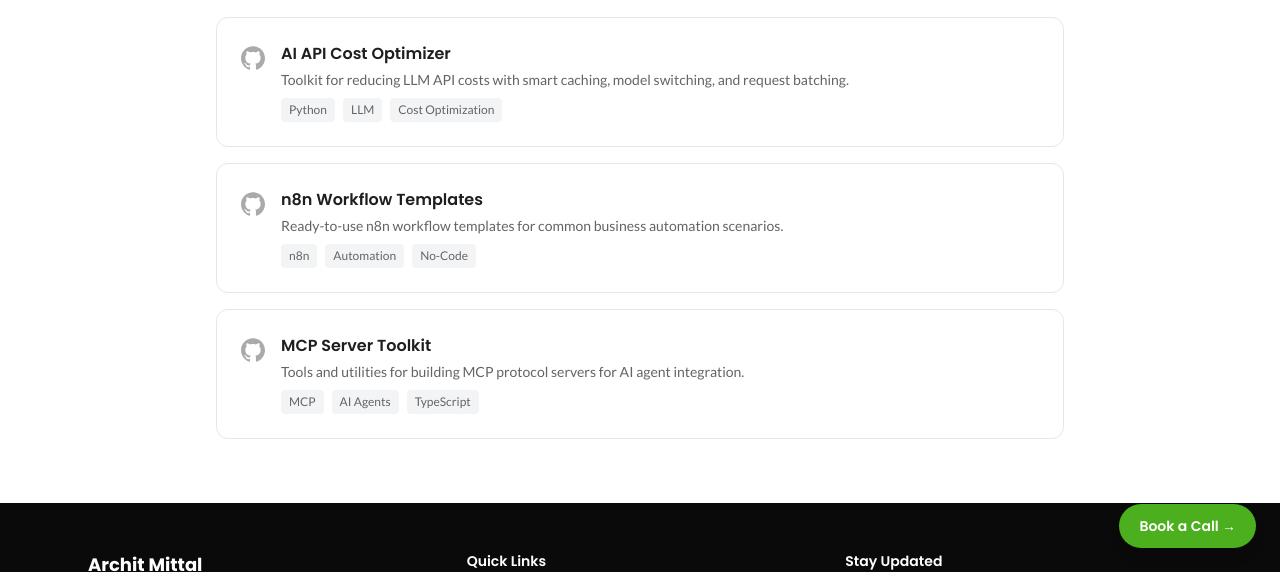
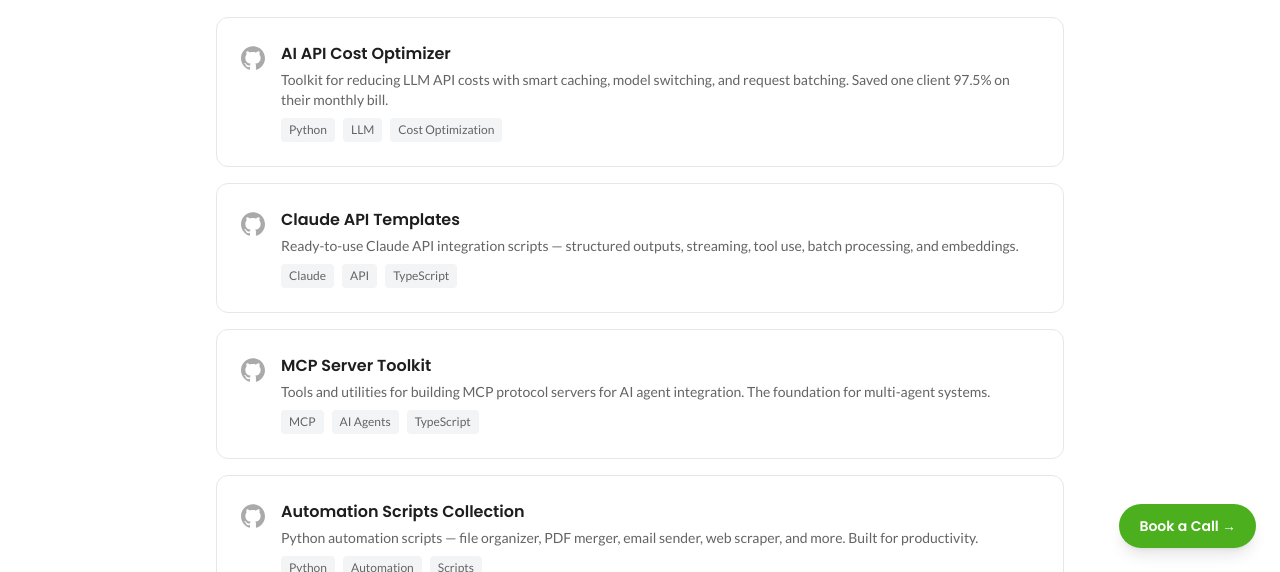
Before and after one commit to archit-akg13/architmittal.com, a Next.js app: page /tools in a window 1280 px wide. Shown: the part 228-800 px from the top of the page. Built offline with nearby package versions, Linux system fonts and the light colour scheme; no server answers.

Commit message:
Update tools metadata and add new automation scripts

```diff
--- a/app/tools/page.tsx
+++ b/app/tools/page.tsx
@@ -3,27 +3,33 @@
 
 export const metadata: Metadata = {
   title: 'Tools',
-  description: 'Open source automation tools and templates by Archit Mittal. GitHub repos, n8n workflows, and more.',
+  description: 'Open source AI and automation tools by Archit Mittal. Trading analysis, AI agents, Claude API templates, and more.',
 }
 
 const TOOLS = [
   {
     name: 'AI API Cost Optimizer',
-    description: 'Toolkit for reducing LLM API costs with smart caching, model switching, and request batching.',
+    description: 'Toolkit for reducing LLM API costs with smart caching, model switching, and request batching. Saved one client 97.5% on their monthly bill.',
     url: 'https://github.com/archit-akg13',
     tags: ['Python', 'LLM', 'Cost Optimization'],
   },
   {
-    name: 'n8n Workflow Templates',
-    description: 'Ready-to-use n8n workflow templates for common business automation scenarios.',
-    url: 'https://github.com/archit-akg13',
-    tags: ['n8n', 'Automation', 'No-Code'],
+    name: 'Claude API Templates',
+    description: 'Ready-to-use Claude API integration scripts — structured outputs, streaming, tool use, batch processing, and embeddings.',
+    url: 'https://github.com/archit-akg13/claude-api-templates',
+    tags: ['Claude', 'API', 'TypeScript'],
   },
   {
     name: 'MCP Server Toolkit',
-    description: 'Tools and utilities for building MCP protocol servers for AI agent integration.',
+    description: 'Tools and utilities for building MCP protocol servers for AI agent integration. The foundation for multi-agent systems.',
     url: 'https://github.com/archit-akg13',
     tags: ['MCP', 'AI Agents', 'TypeScript'],
+  },
+  {
+    name: 'Automation Scripts Collection',
+    description: 'Python automation scripts — file organizer, PDF merger, email sender, web scraper, and more. Built for productivity.',
+    url: 'https://github.com/archit-akg13/automation-scripts',
+    tags: ['Python', 'Automation', 'Scripts'],
   },
 ]
 
```
